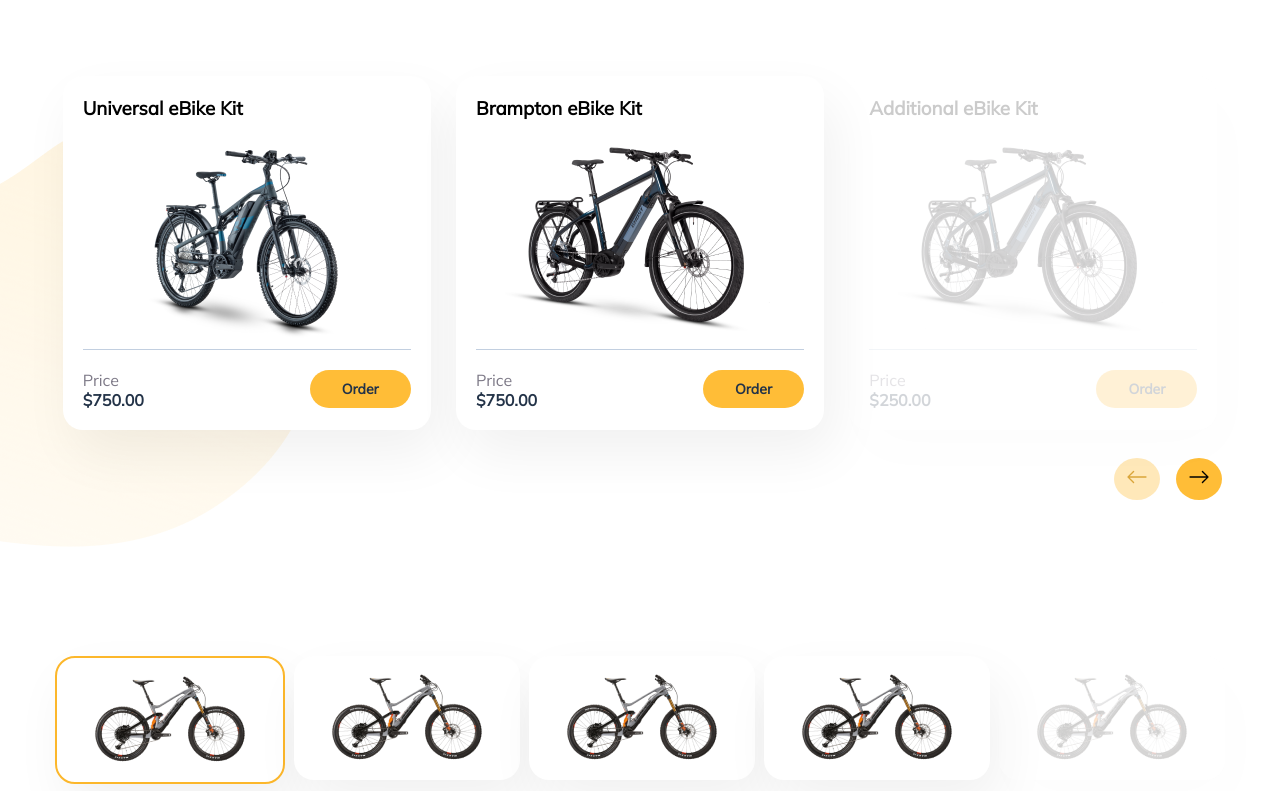
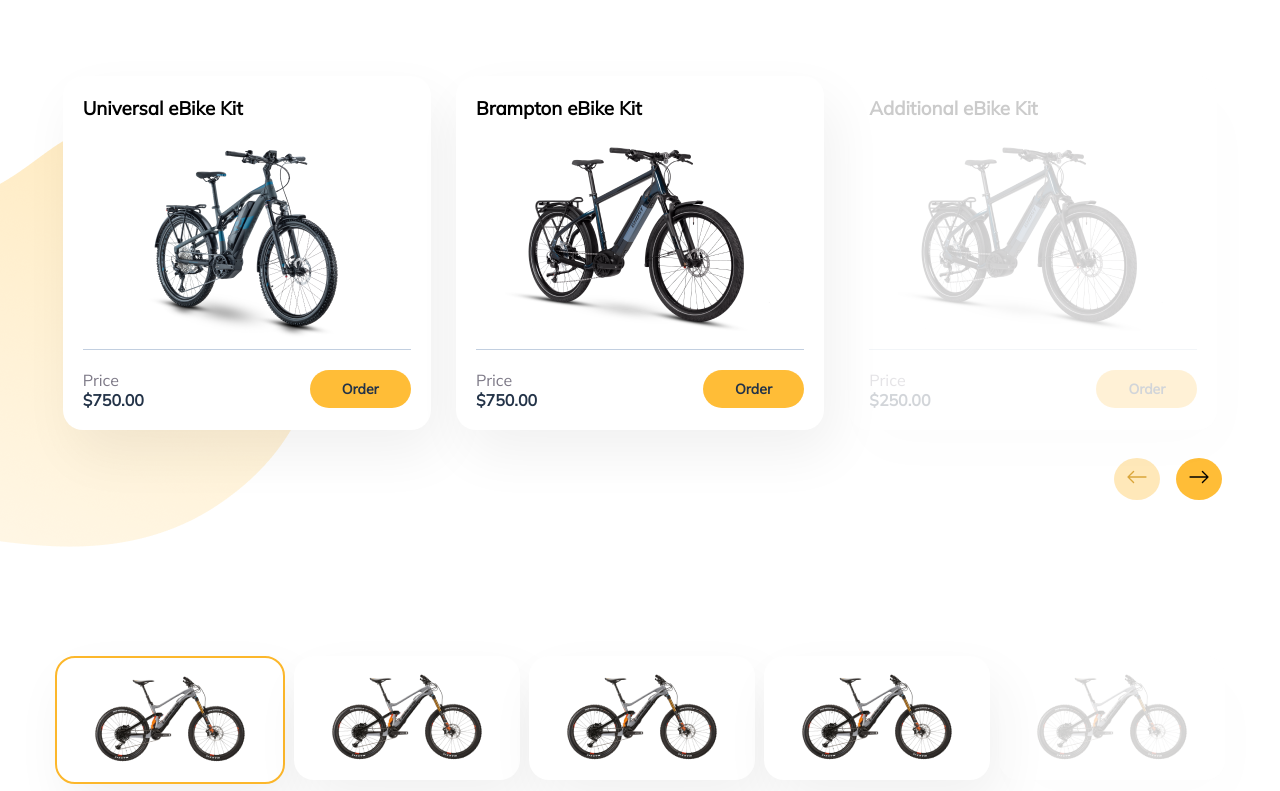
Before and after one commit to 5iveemmy/lottie, a React (Create React App) app: page / in a window 1280 px wide. Shown: the part 580-1371 px from the top of the page. Built offline with nearby package versions, Linux system fonts and the light colour scheme.

Commit message:
reset opacity of vectors

```diff
--- a/src/components/Bikes/BikeKit.elements.js
+++ b/src/components/Bikes/BikeKit.elements.js
@@ -5,7 +5,6 @@
   position: absolute;
   top: 44rem;
   right: 60rem;
-  opacity: 0.5;
 
   @media screen and (max-width: 1200px) {
     right: 43rem;
@@ -266,7 +265,6 @@
   position: absolute;
   top: 96rem;
   right: 0%;
-  opacity: 0.5;
 
   @media screen and (max-width: 1200px) {
     top: 147rem;
```
